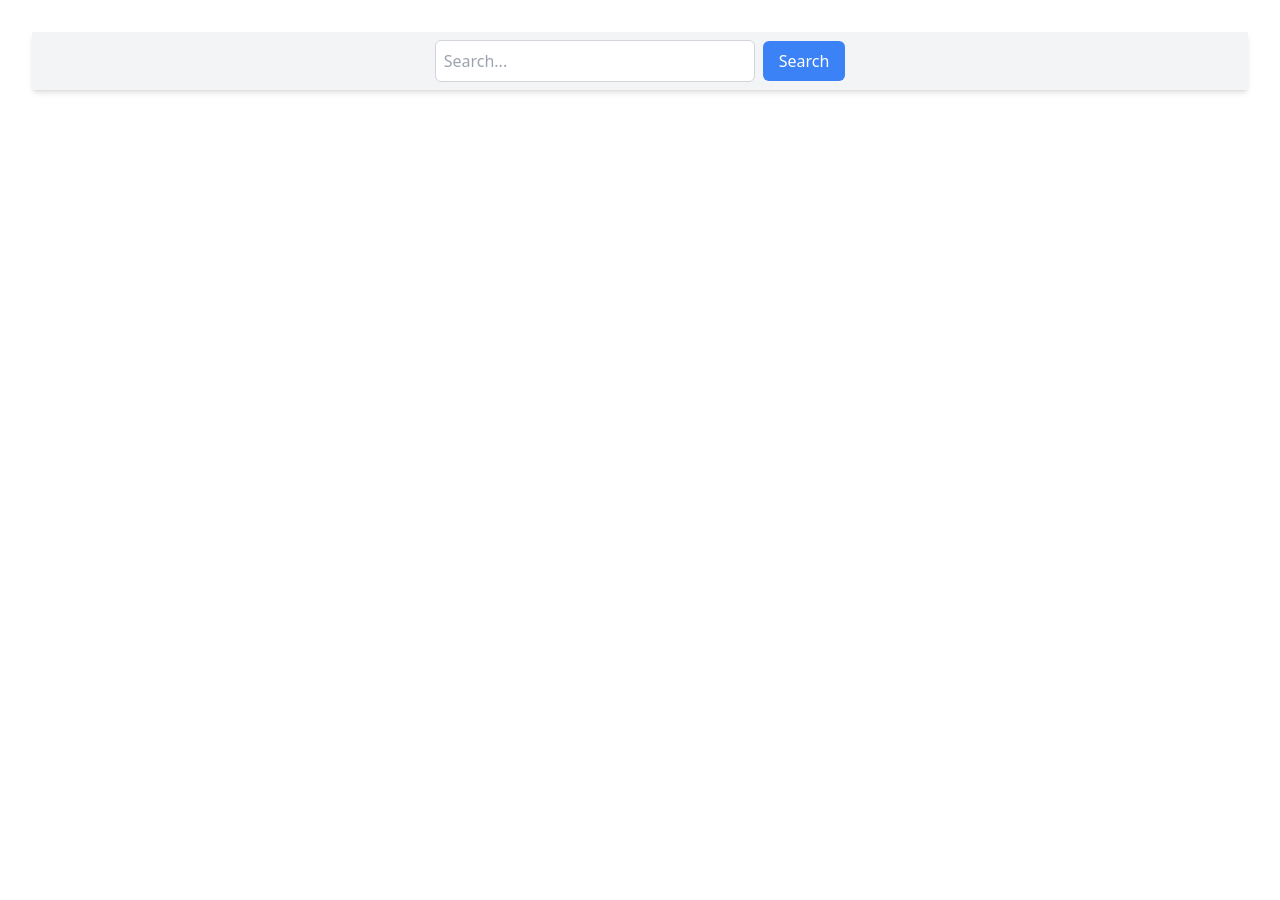
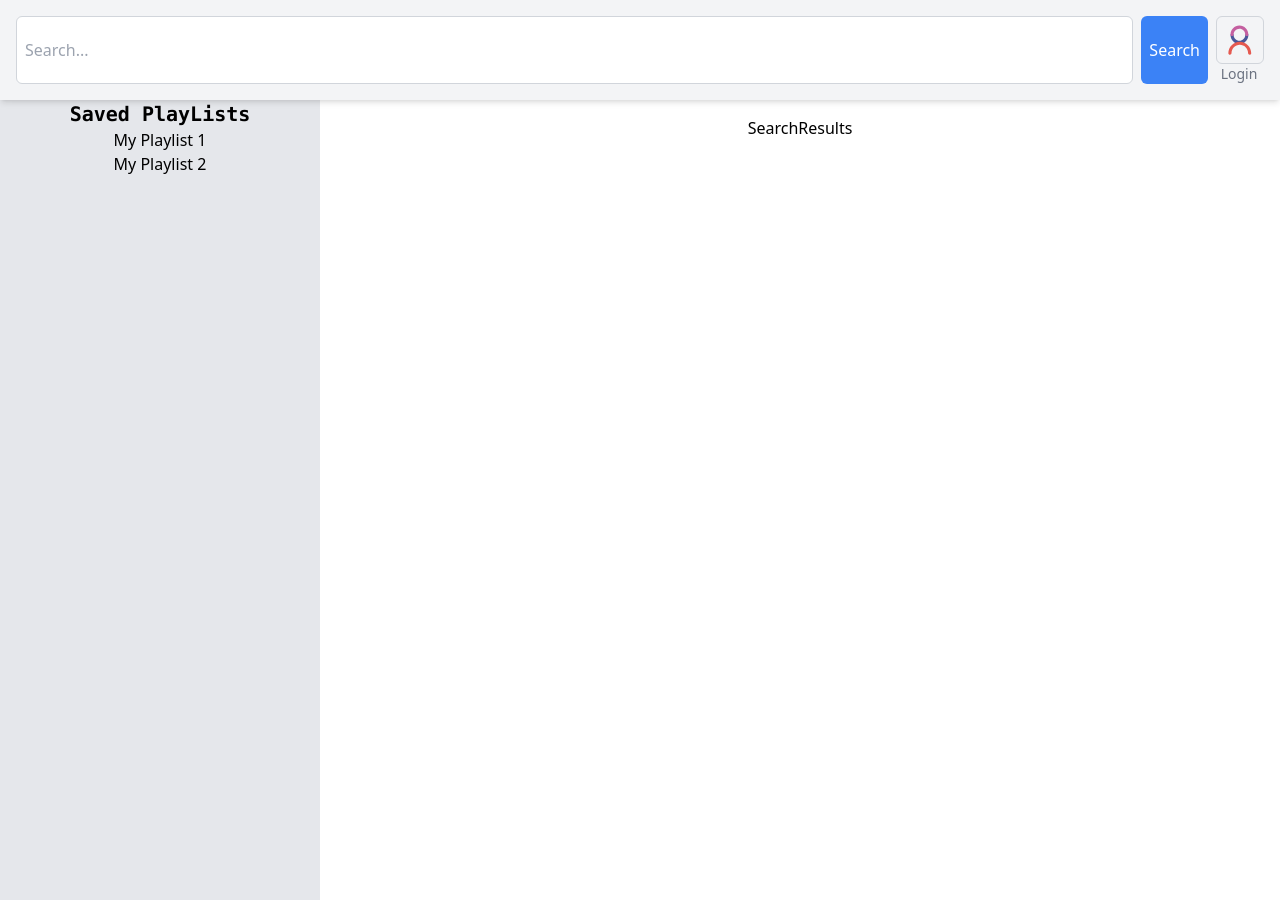
Before and after one commit to Jelly-man/spotify-api-playlist-app, a React (Vite) app in the folder spotify-playlist-app/: page / in a window 1280 px wide. Before the commit the page ends 800 px from the top, so only its background shows below. Built offline with nearby package versions, Linux system fonts and the light colour scheme.

Commit message:
Creates components sets up state for searchbar

```diff
--- a/spotify-playlist-app/src/App.jsx
+++ b/spotify-playlist-app/src/App.jsx
@@ -1,12 +1,17 @@
 import { useState } from "react";
 import "./App.css";
-import SearchBar from "./components/SearchBar.jsx";
+import { SearchBar, SideBar, TrackList, SearchResults } from "./components";
 
 function App() {
   return (
-    <>
+    <div>
       <SearchBar />
-    </>
+      <div className="flex h-screen">
+        <SideBar />
+        <TrackList />
+        <SearchResults />
+      </div>
+    </div>
   );
 }
 
--- /dev/null
+++ b/spotify-playlist-app/src/components/Card.jsx
@@ -0,0 +1,7 @@
+import React from "react";
+
+const Card = () => {
+  return <div>Card</div>;
+};
+
+export default Card;
--- /dev/null
+++ b/spotify-playlist-app/src/components/PlayList.jsx
@@ -0,0 +1,22 @@
+import React from "react";
+import { useState } from "react";
+
+const PlayList = () => {
+  const [userPlayList, setUserPlayList] = useState([
+    "My Playlist 1",
+    "My Playlist 2",
+  ]);
+
+  return (
+    <div>
+      <h1 className="text-xl font-mono font-bold">Saved PlayLists</h1>
+      <ul>
+        {userPlayList.map((item) => (
+          <li>{item}</li>
+        ))}
+      </ul>
+    </div>
+  );
+};
+
+export default PlayList;
--- a/spotify-playlist-app/src/components/SearchBar.jsx
+++ b/spotify-playlist-app/src/components/SearchBar.jsx
@@ -1,20 +1,60 @@
 import React from "react";
+import { useState } from "react";
 
 const SearchBar = () => {
+  const [search, setSearch] = useState("");
+
   return (
-    <div className="bg-gray-100 p-2 shadow-md">
+    <form className="bg-gray-100 p-4 shadow-md sticky top-0 z-10 flex">
       <input
         type="text"
         placeholder="Search..."
-        className="w-80 p-2 border border-gray-300 rounded-md focus:outline-none focus:border-blue-500"
+        value={search}
+        className="flex-grow p-2 border border-gray-300 rounded-md focus:outline-none focus:border-blue-500"
+        onChange={(e) => setSearch(e.target.value)}
+        onKeyDown={(e) => {
+          if (e === "enter") {
+            console.log(search);
+          }
+        }}
       />
       <button
         type="submit"
-        className="ml-2 px-4 py-2 bg-blue-500 text-white rounded-md hover:bg-blue-600 focus:outline-none focus:bg-blue-600"
+        className="ml-2 bg-blue-500 text-white p-2 rounded-md hover:bg-blue-600 focus:outline-none focus:ring-2 focus:ring-blue-400"
+        onClick={(e) => {
+          e.preventDefault();
+          console.log(search);
+        }}
       >
         Search
       </button>
-    </div>
+      <div className="flex flex-col items-center items-center">
+        <button className="ml-2 p-2 border border-gray-300 rounded-md object-center rounded-full">
+          <svg
+            width="30px"
+            height="30px"
+            viewBox="0 0 1024 1024"
+            class="icon"
+            version="1.1"
+            xmlns="http://www.w3.org/2000/svg"
+          >
+            <path
+              d="M691.573 338.89c-1.282 109.275-89.055 197.047-198.33 198.331-109.292 1.282-197.065-90.984-198.325-198.331-0.809-68.918-107.758-68.998-106.948 0 1.968 167.591 137.681 303.31 305.272 305.278C660.85 646.136 796.587 503.52 798.521 338.89c0.811-68.998-106.136-68.918-106.948 0z"
+              fill="#4A5699"
+            />
+            <path
+              d="M294.918 325.158c1.283-109.272 89.051-197.047 198.325-198.33 109.292-1.283 197.068 90.983 198.33 198.33 0.812 68.919 107.759 68.998 106.948 0C796.555 157.567 660.839 21.842 493.243 19.88c-167.604-1.963-303.341 140.65-305.272 305.278-0.811 68.998 106.139 68.919 106.947 0z"
+              fill="#C45FA0"
+            />
+            <path
+              d="M222.324 959.994c0.65-74.688 29.145-144.534 80.868-197.979 53.219-54.995 126.117-84.134 201.904-84.794 74.199-0.646 145.202 29.791 197.979 80.867 54.995 53.219 84.13 126.119 84.79 201.905 0.603 68.932 107.549 68.99 106.947 0-1.857-213.527-176.184-387.865-389.716-389.721-213.551-1.854-387.885 178.986-389.721 389.721-0.601 68.991 106.349 68.933 106.949 0.001z"
+              fill="#E5594F"
+            />
+          </svg>
+        </button>
+        <p className="text-sm text-gray-500 pl-1.5">Login</p>
+      </div>
+    </form>
   );
 };
 
--- /dev/null
+++ b/spotify-playlist-app/src/components/SearchResults.jsx
@@ -0,0 +1,13 @@
+import React from "react";
+import { useState, useEffect } from "react";
+import Card from "./Card";
+
+const SearchResults = () => {
+  const [searchResults, setSearchResults] = useState([]);
+
+  return (
+    <div className="flex-1 overflow-y-auto max-h-screen p-4">SearchResults</div>
+  );
+};
+
+export default SearchResults;
--- /dev/null
+++ b/spotify-playlist-app/src/components/SideBar.jsx
@@ -0,0 +1,14 @@
+import React from "react";
+import PlayList from "./PlayList";
+import TrackList from "./TrackList";
+
+const SideBar = () => {
+  return (
+    <div className="w-1/4 bg-gray-200 p4">
+      <PlayList />
+      <TrackList />
+    </div>
+  );
+};
+
+export default SideBar;
--- /dev/null
+++ b/spotify-playlist-app/src/components/Track.jsx
@@ -0,0 +1,7 @@
+import React from "react";
+
+const Track = () => {
+  return <div>Track</div>;
+};
+
+export default Track;
--- /dev/null
+++ b/spotify-playlist-app/src/components/TrackList.jsx
@@ -0,0 +1,7 @@
+import React from "react";
+
+const TrackList = () => {
+  return <div className="hidden">TrackList</div>;
+};
+
+export default TrackList;
--- /dev/null
+++ b/spotify-playlist-app/src/components/index.jsx
@@ -0,0 +1,9 @@
+import SearchBar from "./SearchBar";
+import SideBar from "./SideBar";
+import SearchResults from "./SearchResults";
+import Track from "./Track";
+import TrackList from "./TrackList";
+import PlayList from "./PlayList";
+import Card from "./Card";
+
+export { SearchBar, SideBar, SearchResults, Track, TrackList, PlayList, Card };
--- a/spotify-playlist-app/src/index.css
+++ b/spotify-playlist-app/src/index.css
@@ -11,3 +11,19 @@
 @tailwind base;
 @tailwind components;
 @tailwind utilities;
+
+/* Your custom styles go here */
+
+#root {
+  margin: 0;
+  padding: 0;
+  box-sizing: border-box;
+}
+
+html,
+body {
+  margin: 0;
+  padding: 0;
+  width: 100%;
+  height: 100%;
+}
```
Also changed, not shown: spotify-playlist-app/src/containers/main.jsx (added), 1 other file (tests, documents, lock files or other folders).
